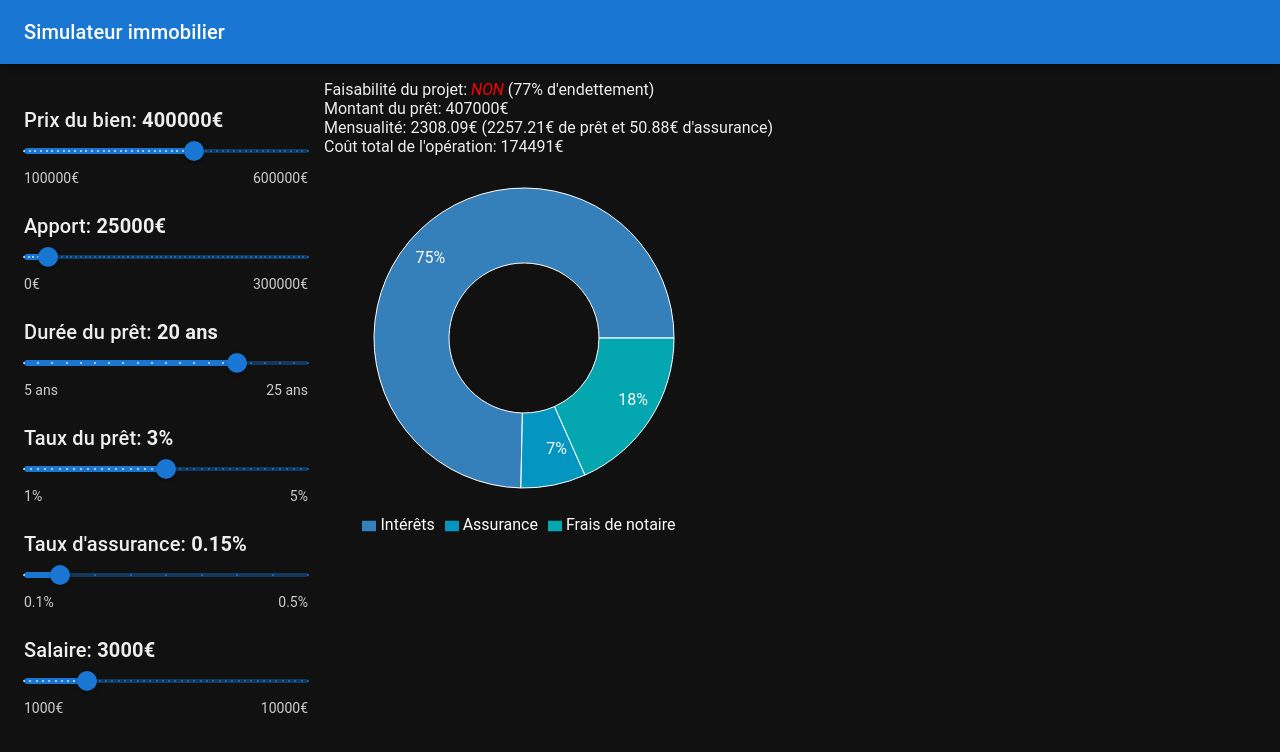
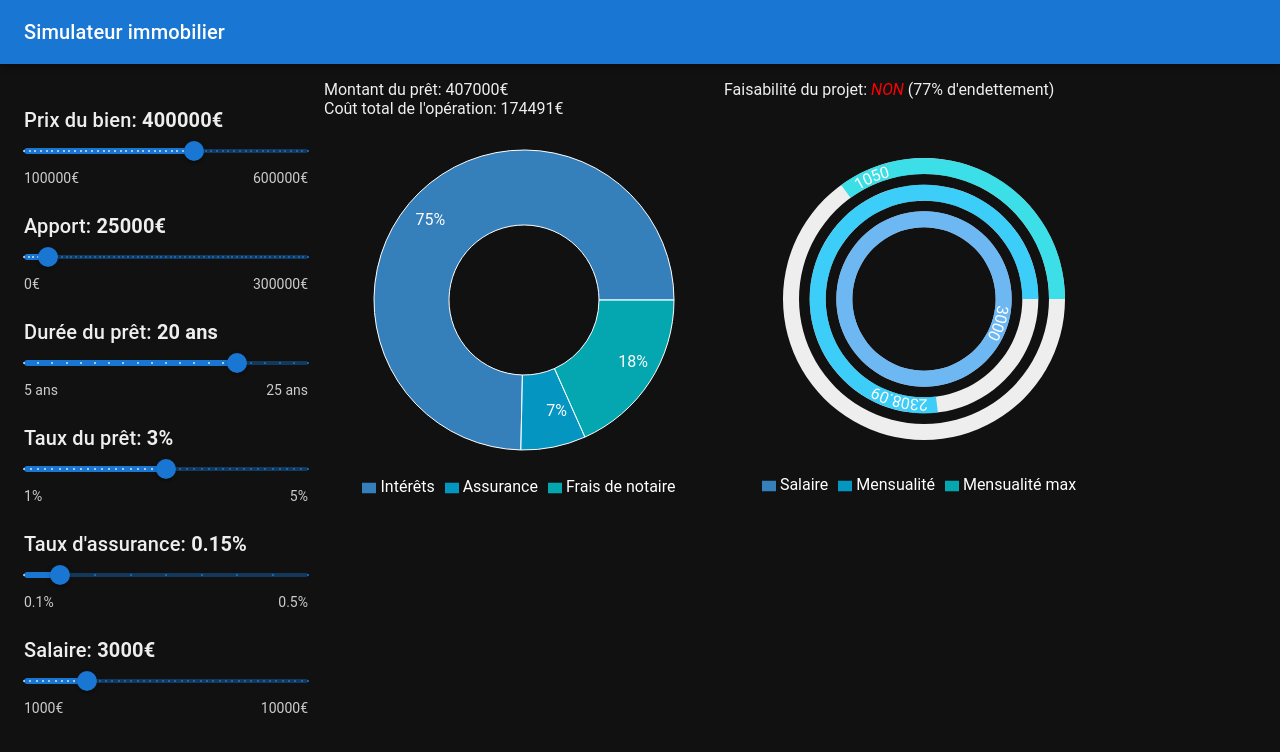
Before and after one commit to Yozamu/real-estate-simulator, a React (Create React App) app: page / in a window 1280 px wide. Shown: the top 752 px of the page. Built offline with nearby package versions, Linux system fonts and the light colour scheme.

Commit message:
feat: radial barchart for monthly payment + refactored code

```diff
--- /dev/null
+++ b/src/MonthlyRadialBarChart.jsx
@@ -0,0 +1,41 @@
+import { RadialBarChart, RadialBar, Legend, ResponsiveContainer } from 'recharts';
+
+const style = {
+  top: '50%',
+  right: 0,
+  transform: 'translate(0, -50%)',
+  lineHeight: '24px',
+};
+
+const MonthlyRadialBarChart = ({ className, salary, monthlyPayment }) => {
+  const data = [
+    {
+      name: 'Salaire',
+      uv: salary,
+      fill: 'rgba(66, 165, 245, 0.75)',
+    },
+    {
+      name: 'Mensualité',
+      uv: monthlyPayment,
+      fill: 'rgba(0, 194, 251, 0.75)',
+    },
+    {
+      name: 'Mensualité max',
+      uv: (salary * 0.35).toFixed(),
+      fill: 'rgba(0, 217, 228, 0.75)',
+    },
+  ];
+
+  return (
+    <div style={{ width: '400px', height: '400px' }}>
+      <ResponsiveContainer width="100%" height="100%">
+        <RadialBarChart cx="50%" cy="50%" innerRadius={80} outerRadius={160} barSize={16} data={data}>
+          <RadialBar minAngle={15} label={{ position: 'insideEnd', fill: '#fff' }} background clockWise dataKey="uv" />
+          <Legend formatter={(value, entry, index) => <span style={{ color: 'white' }}>{value}</span>} />
+        </RadialBarChart>
+      </ResponsiveContainer>
+    </div>
+  );
+};
+
+export default MonthlyRadialBarChart;
--- /dev/null
+++ b/src/ProjectCostPieChart.jsx
@@ -0,0 +1,64 @@
+import { PieChart, Pie, Cell, ResponsiveContainer, Legend, Tooltip } from 'recharts';
+
+const ProjectCostPieChart = ({ className, totalInterestCost, totalInsuranceCost, notaryFees }) => {
+  const pieData = [
+    { name: 'Intérêts', value: totalInterestCost },
+    { name: 'Assurance', value: totalInsuranceCost },
+    { name: 'Frais de notaire', value: notaryFees },
+  ];
+
+  const COLORS = ['rgba(66, 165, 245, 0.75)', 'rgba(0, 194, 251, 0.75)', 'rgba(0, 217, 228, 0.75)'];
+
+  const RADIAN = Math.PI / 180;
+  const renderCustomizedLabel = ({ cx, cy, midAngle, innerRadius, outerRadius, percent, index }) => {
+    const radius = innerRadius + (outerRadius - innerRadius) * 0.5;
+    const x = cx + radius * Math.cos(-midAngle * RADIAN);
+    const y = cy + radius * Math.sin(-midAngle * RADIAN);
+
+    return (
+      <text x={x} y={y} fill="white" textAnchor={x > cx ? 'start' : 'end'} dominantBaseline="central">
+        {`${(percent * 100).toFixed(0)}%`}
+      </text>
+    );
+  };
+
+  const CustomTooltip = ({ active, payload, label }) => {
+    if (active && payload && payload.length) {
+      return (
+        <div className="custom-tooltip" style={{ backgroundColor: payload[0].payload.fill, padding: '8px' }}>
+          {`${payload[0].name} : ${payload[0].value}€`}
+        </div>
+      );
+    }
+
+    return null;
+  };
+
+  return (
+    <div style={{ width: '400px', height: '400px' }}>
+      <ResponsiveContainer width="100%" height="100%">
+        <PieChart width={400} height={400}>
+          <Pie
+            data={pieData}
+            cx="50%"
+            cy="50%"
+            labelLine={false}
+            label={renderCustomizedLabel}
+            outerRadius={150}
+            innerRadius={75}
+            fill="#fff"
+            dataKey="value"
+          >
+            {pieData.map((entry, index) => (
+              <Cell key={`cell-${index}`} fill={COLORS[index % COLORS.length]} />
+            ))}
+          </Pie>
+          <Legend height={36} formatter={(value, entry, index) => <span style={{ color: 'white' }}>{value}</span>} />
+          <Tooltip content={<CustomTooltip />} />
+        </PieChart>
+      </ResponsiveContainer>
+    </div>
+  );
+};
+
+export default ProjectCostPieChart;
--- a/src/SimulationResults.jsx
+++ b/src/SimulationResults.jsx
@@ -1,4 +1,6 @@
-import { PieChart, Pie, Cell, ResponsiveContainer, Legend, Tooltip } from 'recharts';
+import styled from '@emotion/styled';
+import MonthlyRadialBarChart from './MonthlyRadialBarChart';
+import ProjectCostPieChart from './ProjectCostPieChart';
 
 const SimulationResults = ({ className, data }) => {
   const { price, input, interestRate, insuranceRate, salary, years } = data;
@@ -12,7 +14,7 @@ const SimulationResults = ({ className, data }) => {
   ).toFixed(2);
   const monthlyInsuranceCost = (loanAmount * (insuranceRate / 100 / 12)).toFixed(2);
   const monthlyPayment = (+monthlyLoanCost + +monthlyInsuranceCost).toFixed(2);
-  const indebtedness = (monthlyPayment / salary).toFixed(2);
+  const indebtedness = (monthlyPayment / salary).toFixed(3);
   const doable = indebtedness <= 0.35;
 
   const interests = [loanAmount * ((0.01 * interestRate) / 12)];
@@ -29,75 +31,33 @@ const SimulationResults = ({ className, data }) => {
   const totalLoanCost = totalInterestCost + totalInsuranceCost;
   const totalCost = (totalLoanCost + notaryFees).toFixed();
 
-  const pieData = [
-    { name: 'Intérêts', value: totalInterestCost },
-    { name: 'Assurance', value: totalInsuranceCost },
-    { name: 'Frais de notaire', value: notaryFees },
-  ];
-
-  const COLORS = ['rgba(66, 165, 245, 0.75)', 'rgba(0, 194, 251, 0.75)', 'rgba(0, 217, 228, 0.75)'];
-
-  const RADIAN = Math.PI / 180;
-  const renderCustomizedLabel = ({ cx, cy, midAngle, innerRadius, outerRadius, percent, index }) => {
-    const radius = innerRadius + (outerRadius - innerRadius) * 0.5;
-    const x = cx + radius * Math.cos(-midAngle * RADIAN);
-    const y = cy + radius * Math.sin(-midAngle * RADIAN);
-
   return (
-      <text x={x} y={y} fill="white" textAnchor={x > cx ? 'start' : 'end'} dominantBaseline="central">
-        {`${(percent * 100).toFixed(0)}%`}
-      </text>
-    );
-  };
-
-  const CustomTooltip = ({ active, payload, label }) => {
-    if (active && payload && payload.length) {
-      return (
-        <div className="custom-tooltip" style={{ backgroundColor: payload[0].payload.fill, padding: '8px' }}>
-          {`${payload[0].name} : ${payload[0].value}€`}
+    <div className={className}>
+      <div>
+        <div>Montant du prêt: {loanAmount}€</div>
+        <div>Coût total de l'opération: {totalCost}€</div>
+        <ProjectCostPieChart
+          totalInterestCost={totalInterestCost}
+          totalInsuranceCost={totalInsuranceCost}
+          notaryFees={notaryFees}
+        />
       </div>
-      );
-    }
-
-    return null;
-  };
-
-  return (
       <div>
         <div>
           Faisabilité du projet: <em style={{ color: doable ? 'lime' : 'red' }}>{doable ? 'OUI' : 'NON'}</em> (
           {(indebtedness * 100).toFixed()}% d'endettement)
         </div>
-      <div>Montant du prêt: {loanAmount}€</div>
-      <div>
-        Mensualité: {monthlyPayment}€ ({monthlyLoanCost}€ de prêt et {monthlyInsuranceCost}€ d'assurance)
-      </div>
-      <div>Coût total de l'opération: {totalCost}€</div>
-      <div style={{ width: '400px', height: '400px' }}>
-        <ResponsiveContainer width="100%" height="100%">
-          <PieChart width={400} height={400}>
-            <Pie
-              data={pieData}
-              cx="50%"
-              cy="50%"
-              labelLine={false}
-              label={renderCustomizedLabel}
-              outerRadius={150}
-              innerRadius={75}
-              fill="#fff"
-              dataKey="value"
-            >
-              {pieData.map((entry, index) => (
-                <Cell key={`cell-${index}`} fill={COLORS[index % COLORS.length]} />
-              ))}
-            </Pie>
-            <Legend height={36} formatter={(value, entry, index) => <span style={{ color: 'white' }}>{value}</span>} />
-            <Tooltip content={<CustomTooltip />} />
-          </PieChart>
-        </ResponsiveContainer>
+        <MonthlyRadialBarChart
+          salary={salary}
+          monthlyLoanCost={monthlyLoanCost}
+          monthlyInsuranceCost={monthlyInsuranceCost}
+          monthlyPayment={monthlyPayment}
+        />
       </div>
     </div>
   );
 };
 
-export default SimulationResults;
+export default styled(SimulationResults)`
+  display: flex;
+`;
```
Lines whose indentation alone changed are shown as unchanged.
